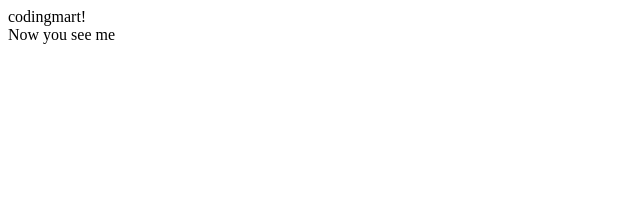
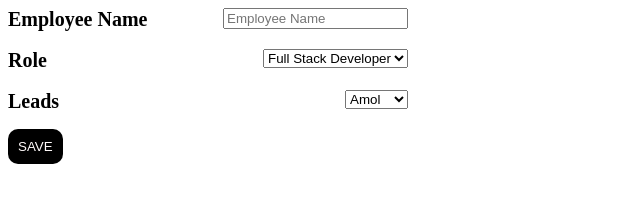
Before and after one commit to Sethupathy27/vue-project, a plain HTML site: page index.html in a window 1280 px wide. Shown: the whole page, without its empty margins (0-640 px from the left). Drawn offline with nearby package versions, Linux system fonts and the light colour scheme.

Commit message:
final push

```diff
--- a/index.html
+++ b/index.html
@@ -1,25 +1,89 @@
 <script src="https://cdn.jsdelivr.net/npm/vue@2/dist/vue.js"></script>
+<style>
+  left {
+    float: right;
+  }
+</style>
 <body>
-<div id="app">
-    {{ message }}
+  <form id="addData">
+    <div style="max-width: 400px;">
+      <label style="font-weight: bold; font-size: 20px;" for="name"
+        >Employee Name</label
+      >
+      <input
+        name="NAME"
+        style="float: right;"
+        id="name"
+        placeholder="Employee Name"
+      />
     </div>
-
-<div id="app-3">
-    <span v-if="seen">Now you see me</span>
+    <br />
+    <div style="max-width: 400px;">
+      <label style="font-weight: bold; font-size: 20px;" for="role">Role</label>
+      <select style="float: right;" id="role" placeholder="name">
+        <option value="Full Stack Developer">Full Stack Developer</option>
+        <option value="Data scientist">Data scientist</option>
+        <option value="Data Analyst">Data Analyst</option>
+        <option value="Software Developer">Software Developer</option>
+      </select>
+    </div>
+    <br />
+    <div style="max-width: 400px;">
+      <label style="font-weight: bold; font-size: 20px;" for="lead"
+        >Leads</label
+      >
+      <select style="float: right;" id="lead" placeholder="name">
+        <option value="Amol">Amol</option>
+        <option value="Alex">Alex</option>
+        <option value="Scot">Scot</option>
+        <option value="Senthil">Senthil</option>
+      </select>
+    </div>
+  </form>
+  <div id="app-4">
+    <button
+      type="submit"
+      style="
+        font: bold;
+        color: snow;
+        background-color: black;
+        border: none;
+        border-radius: 10px;
+        padding: 10px;
+        align-self: center;
+      "
+      @click="saveData()"
+    >
+      SAVE
+    </button>
+    <div>
+      <ol>
+        <li v-for="emp in details">
+          {{ emp.name +' '+ emp.lead }}
+        </li>
+      </ol>
+    </div>
   </div>
 </body>
 <script>
   var app = new Vue({
-        el: '#app',
+    el: "#app-4",
     data: {
-            message: 'codingmart!'
+      details: []
+    },
+    methods: {
+      saveData() {
+        var form = document.getElementById("addData");
+        var name = form.querySelector("#name");
+        var role = form.querySelector("#role");
+        var lead = form.querySelector("#lead");
+        app.details.push({
+          name: name.value,
+          role: role.value,
+          lead: lead.value
+        });
+        console.log("fffff", app.details);
       }
-    })
-
-    var app3 = new Vue({
-        el: '#app-3',
-        data: {
-            seen: true
     }
-    })
+  });
 </script>
```
Lines whose indentation alone changed are shown as unchanged.
